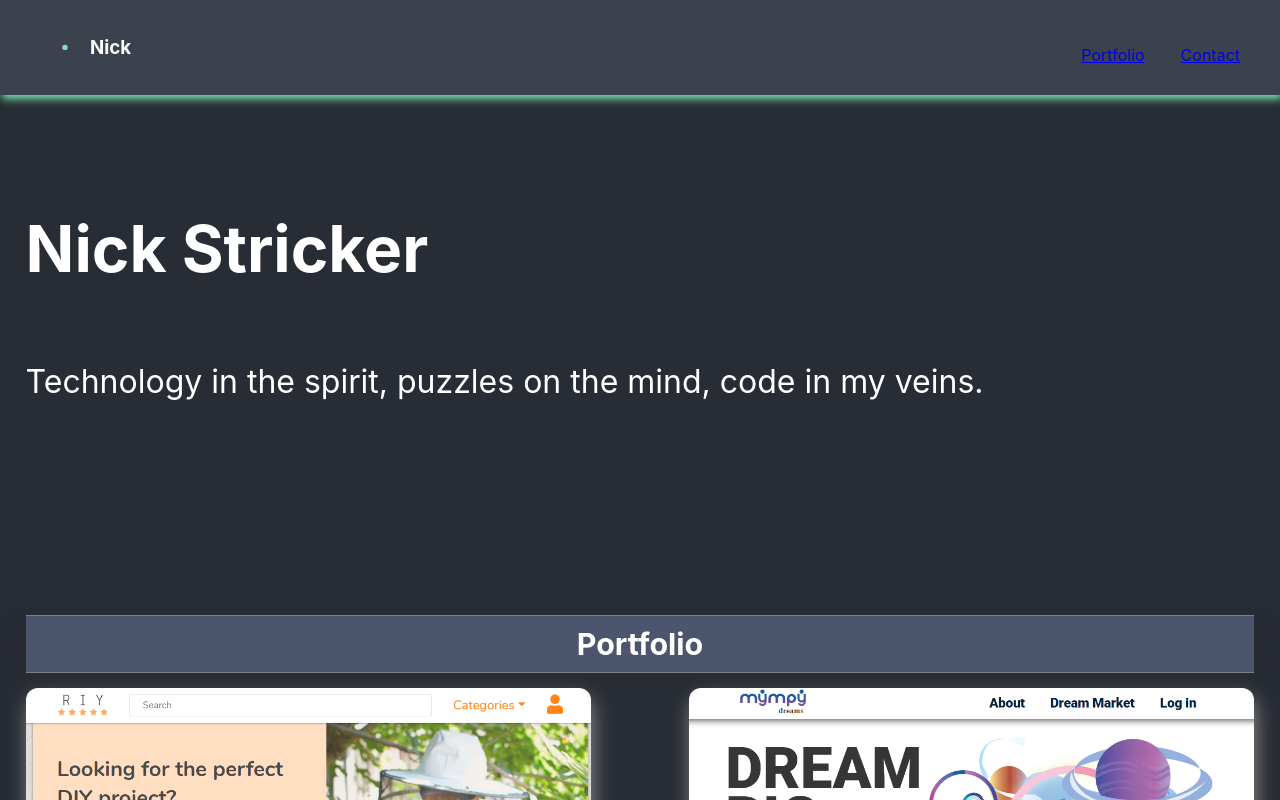
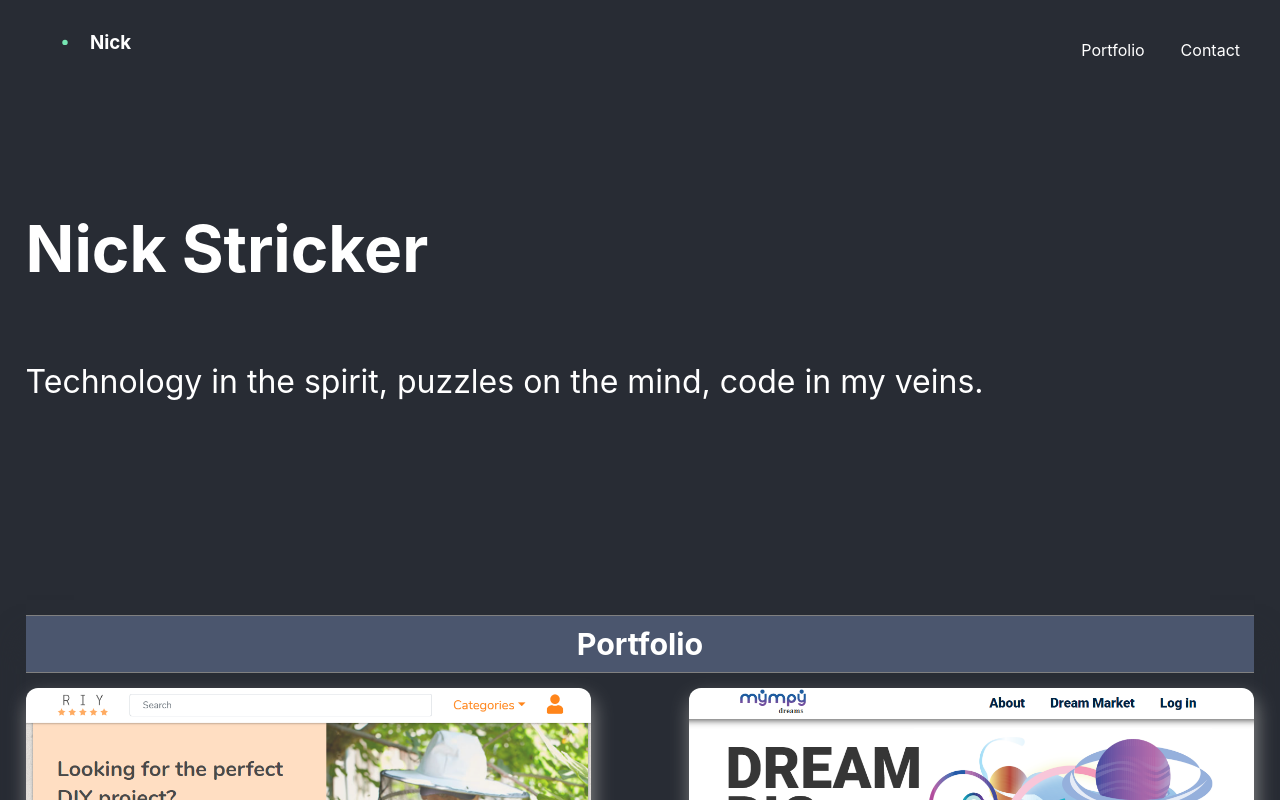
Before and after one commit to NickStrick/My-Portfolio, a React (Create React App) app in the folder portfolio/: page / in a window 1280 px wide. Shown: the top 800 px of the page. Built offline with nearby package versions, Linux system fonts and the light colour scheme.

Commit message:
opacity of text changed in navbar

```diff
--- a/portfolio/src/components/navbar/Navbar.scss
+++ b/portfolio/src/components/navbar/Navbar.scss
@@ -1,14 +1,28 @@
+.nav-background{
+    z-index: 1;
+    position: fixed;
+    width: 100%;
+    padding: 25px 20px;
+    background: #4b566e;
+    box-shadow: 2px 4px 8px #76E7B3;
+    h3{
+        color: #4b566e;
+        margin: 0;
+        padding: 5px 0;
 
+
+    }
+}
 .nav-back{
-    z-index: 1;
+    z-index: 2;
     position: fixed;
     opacity: .8;
     width: 100%;
     color: white;
-    background: #3b424e;
-    padding: 30px 20px;
+    // background: #3b424e;
+    padding: 25px 20px;
 
-    box-shadow: 2px 4px 8px #76E7B3;
+    // box-shadow: 2px 4px 8px #76E7B3;
     .nav-bar{
         margin: 0 auto;
         max-width: 1200px;
@@ -26,6 +40,9 @@
                 padding: 0;
             }
         }
+        .logo:hover{
+            cursor: pointer;
+        }
 
         .nav-list{
             display: flex;
@@ -33,6 +50,8 @@
             justify-content: flex-end;
             align-items: flex-end;
             .nav-item{
+                color: white;
+                text-decoration: solid;
                 margin-left: 10%;
             }
         }
@@ -41,9 +60,15 @@
 }
 .OpacityOn{
     opacity: 1;
+    transition: padding 0.4s ease;
 }
 .OpacityOff{
-    opacity: .8;
-    padding: 15px 20px;
+    opacity: .85;
+    transition: padding 0.4s ease;
+    padding: 10px 20px;
 
 }
+
+.nav-back{
+    opacity: 1;
+}
```
